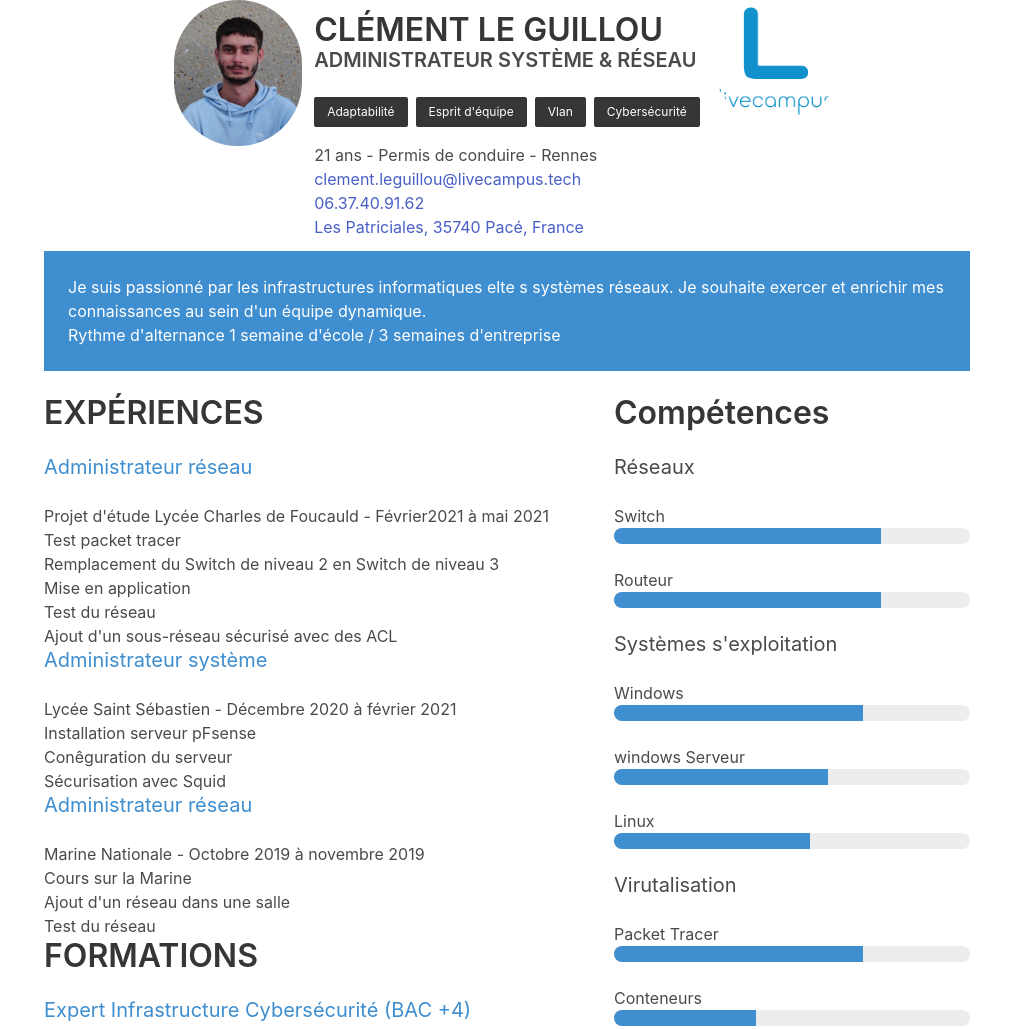
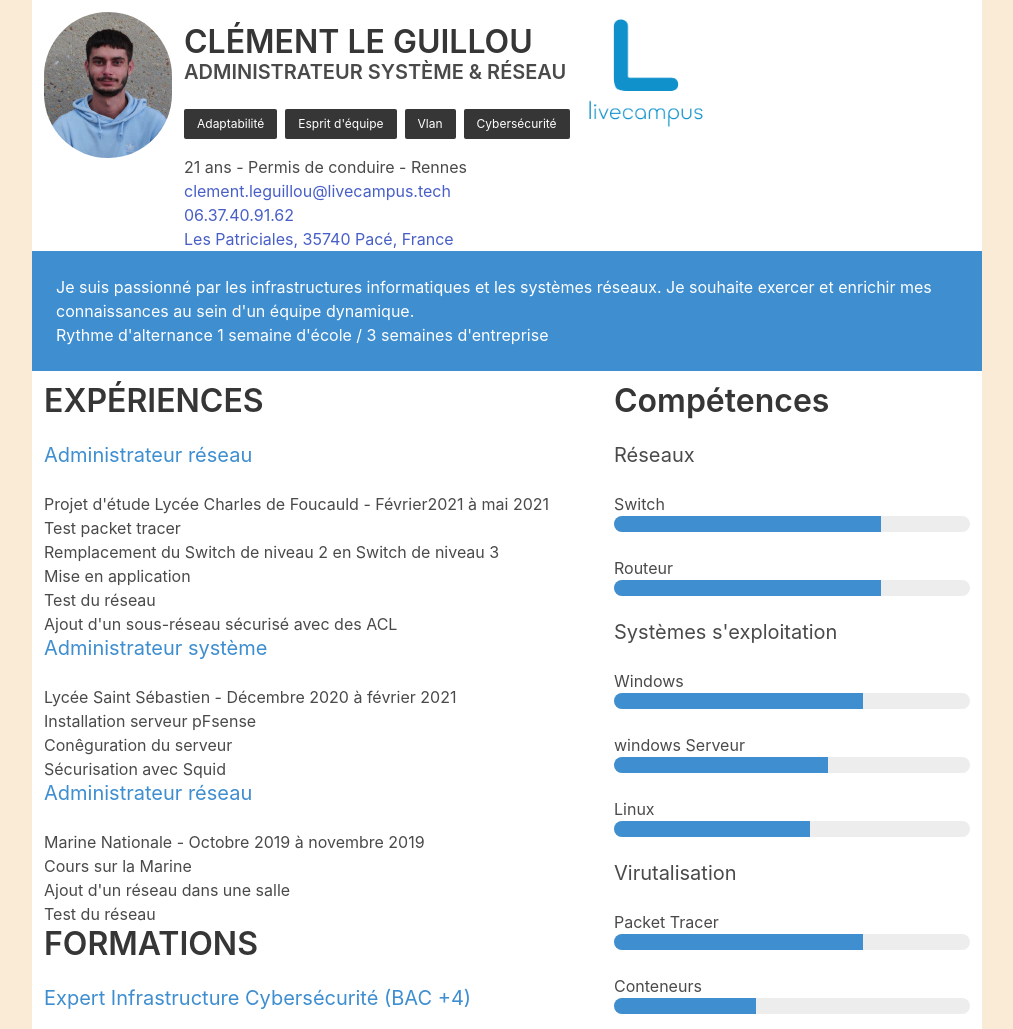
Before and after one commit to Nestraz/CV, a plain HTML site: page index.html in a window 1280 px wide. Shown: the top 1029 px of the page, without its empty margins (133-1146 px from the left). Drawn offline with nearby package versions, Linux system fonts and the light colour scheme.

Commit message:
arriere plan

```diff
--- a/css/style.css
+++ b/css/style.css
@@ -13,3 +13,15 @@ img{
     max-width: 950px;
     margin: auto;
 }
+body{
+    background-color: antiquewhite;
+}
+header{
+    background-color: white;
+}
+main{
+    background-color: white;
+}
+img{
+    float:right;
+}
--- a/index.html
+++ b/index.html
@@ -10,7 +10,7 @@
     </head>
     <body>
         <header class="max-width">
-            <section class="columns is-centered">
+            <section class="columns m-0">
                 <figure class="image is-128x128 column is-narrow">
                     <img class="is-rounded" src="./img/LE-GUILLOU Clément-1.png" alt="Photo de Clément" title="Photo de Clément">
                 </figure>
@@ -30,12 +30,13 @@
                     </ul>
                 </article>
                 <figure class="image is-64x64 column is-narrow">
-                    <img class="is-rounded" src="./img/logo-LC.jpg" alt="Logo LiveCampus">
+                    <img src="./img/logo-LC.jpg" alt="Logo LiveCampus" is-left >
                 </figure>
-
             </section>
-            <section class="max-width columns has-background-info has-text-white p-5 m-3">
-                <p>Je suis passionné par les infrastructures informatiques elte s systèmes réseaux. Je souhaite exercer et enrichir mes connaissances au sein d'un équipe dynamique.<span>Rythme d'alternance 1 semaine d'école / 3 semaines d'entreprise</span></p>
+            <section class=" has-background-info has-text-white p-5 m-0">
+                <article class="max-width">
+                    <p>Je suis passionné par les infrastructures informatiques et les systèmes réseaux. Je souhaite exercer et enrichir mes connaissances au sein d'un équipe dynamique.<span>Rythme d'alternance 1 semaine d'école / 3 semaines d'entreprise</span></p>
+                </article>
             </section>
         </header>
         <main class="columns max-width">
```
